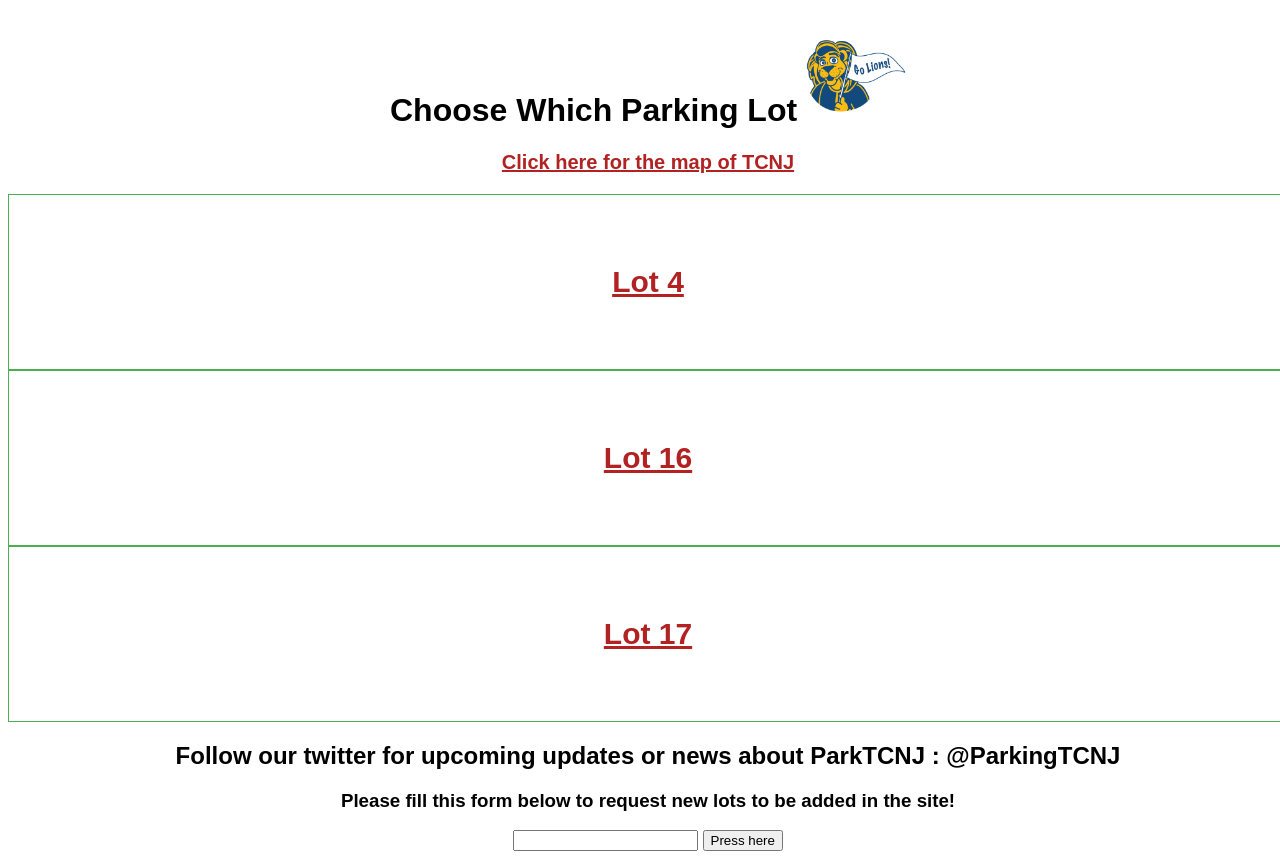
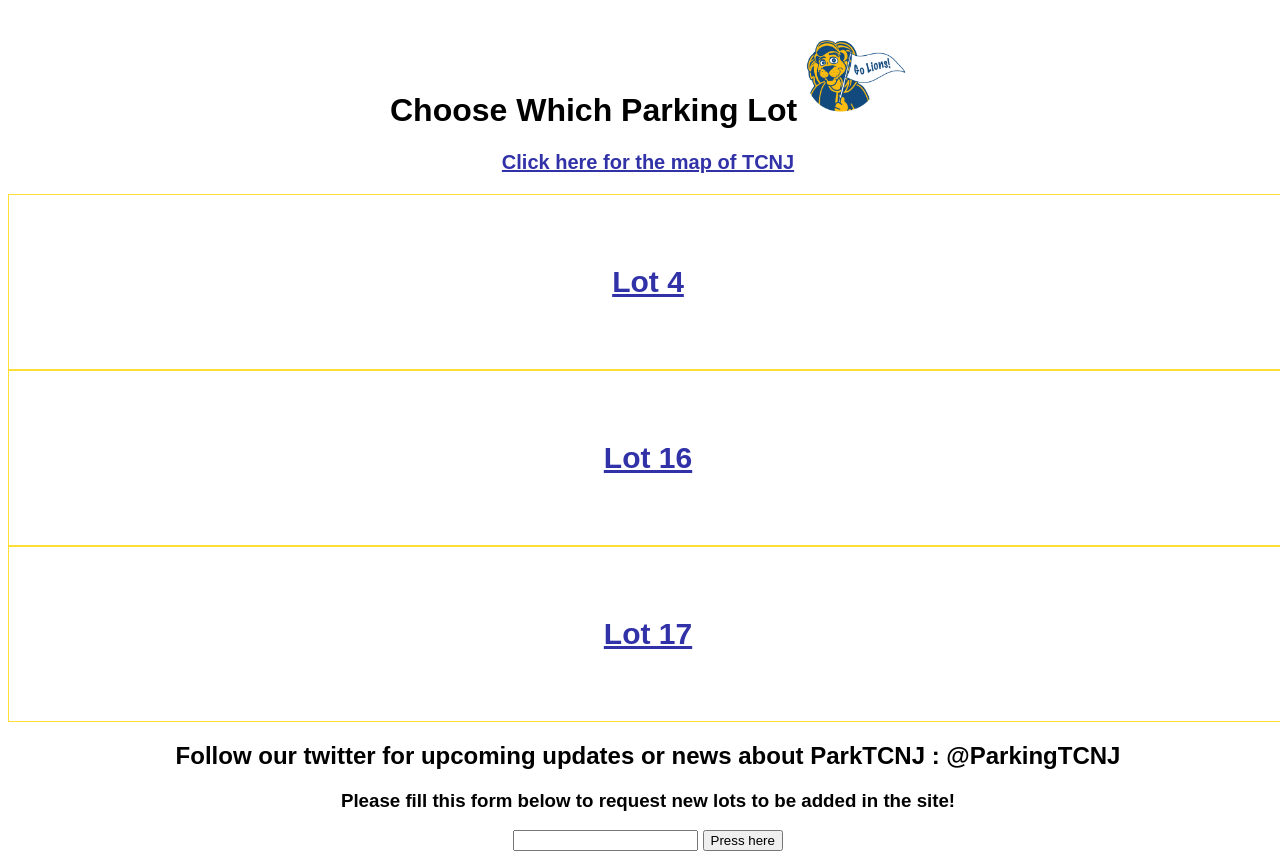
Before and after one commit to brito46/ParkTCNJ_repo, a Flask app: page / in a window 1280 px wide. Run offline with Flask 2, Linux system fonts and the light colour scheme.

Commit message:
updating color of text

```diff
--- a/static/style.css
+++ b/static/style.css
@@ -4,7 +4,7 @@
 }
 
 a {
-    color: #B22222;
+    color: #3232a8;
 }
 
 
@@ -39,22 +39,22 @@
 
 .five {
     padding: 40px;
-    border: 1px solid #4CAF50;
+    border: 1px solid #FFDE33;
 }
 
 .sixteen {
     padding: 40px;
-    border: 1px solid #4CAF50;
+    border: 1px solid #FFDE33;
 }
 
 .seventeen {
     padding: 40px;
-    border: 1px solid #4CAF50;
+    border: 1px solid #FFDE33;
 }
 
 .home-button {
     padding: 40px;
-    border: 1px solid #4CAF50;
+    border: 1px solid #FFDE33;
 }
 .aligner {
     font-family: Arial;
```
